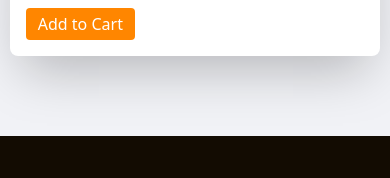
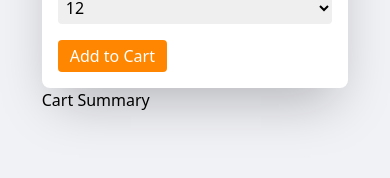
Before and after one commit to Junaidadams/bite-sized, a React (Vite) app: page /products in a window 390 px wide. Shown: the part 1216-1394 px from the top of the page. Built offline with nearby package versions, Linux system fonts and the light colour scheme.

Commit message:
Added cart summary to the products page

```diff
--- a/src/pages/Products.jsx
+++ b/src/pages/Products.jsx
@@ -1,13 +1,32 @@
+import { useContext } from "react";
 import { snackItems } from "../../constants";
 import ListingTile from "../components/ListingTile";
+
+import { CartContext } from "../context/CartContext";
+
 const Products = () => {
+  const { cart } = useContext(CartContext);
+
   return (
     <div className="min-h-screen -mt-[56px] flex flex-col bg-mainWhite">
       <div className="mx-auto my-20 min-h-screen w-[95%]">
-        <div className="grid grid-cols-1 lg:grid-cols-2 gap-2 lg:gap-4 xl:gap-6 mx-auto md:my-10 lg:my-14 xl:my-20 sm:w-2/3 xl:w-1/2">
-          {snackItems.map((data) => (
-            <ListingTile key={data.key} data={data} />
-          ))}
+        <div className=" mx-auto md:my-10 lg:my-14 xl:my-20 sm:w-2/3 xl:w-1/2 p-8">
+          <div className="grid grid-cols-1 lg:grid-cols-2 gap-2 lg:gap-4 xl:gap-6">
+            {snackItems.map((data) => (
+              <ListingTile key={data.key} data={data} />
+            ))}
+          </div>
+          <div>
+            <h1>Cart Summary</h1>
+            <ul>
+              {cart.map((item, index) => (
+                <li key={index}>
+                  {item.quantity} {item.name} -{" "}
+                  {item.flavour ? `${item.flavour}, ` : ""}R{item.price}
+                </li>
+              ))}
+            </ul>
+          </div>
         </div>
       </div>
     </div>
```
